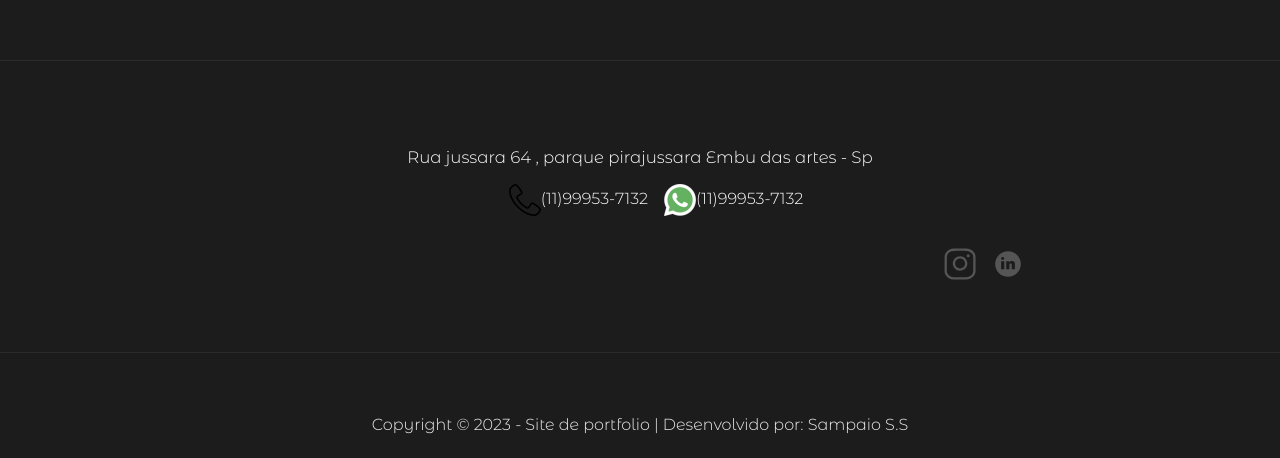
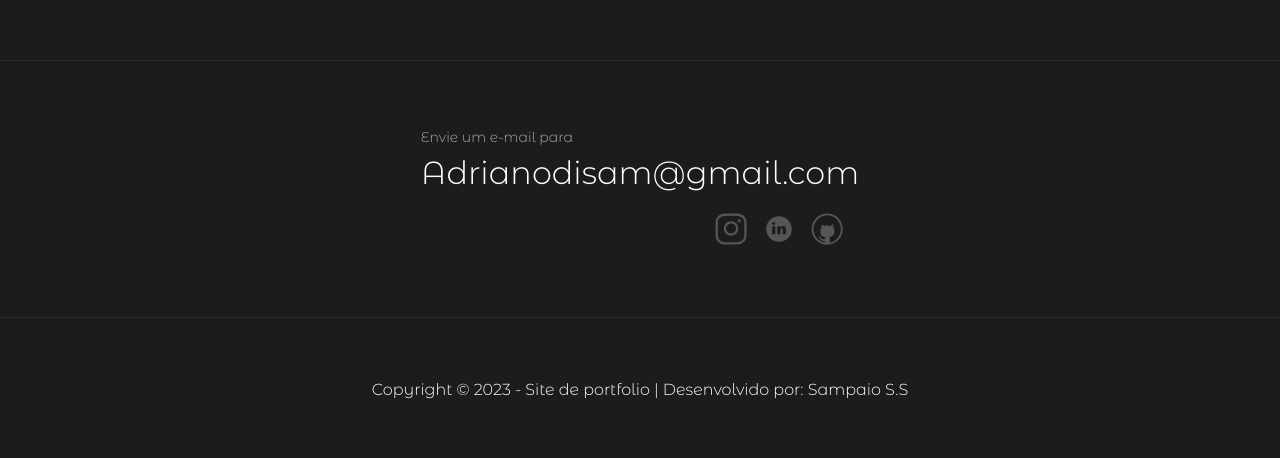
Before and after one commit to adrianodisam/NovoPortifolio, a React (Create React App) app: page / in a window 1280 px wide. Shown: the part 2339-2797 px from the top of the page. Built offline with nearby package versions, Linux system fonts and the light colour scheme.

Commit message:
mudança de layou32

```diff
--- a/src/componentes/CardContato/CardContato.js
+++ b/src/componentes/CardContato/CardContato.js
@@ -11,31 +11,9 @@ const CardContato = () => {
   return (
     <div className={Styles.Container}>
       <div>
-        <h1>
-          <br />
-          <small>Rua jussara 64 , parque pirajussara Embu das artes - Sp</small>
-        </h1>
+        <small> Envie um e-mail para</small>
+        <h1>Adrianodisam@gmail.com</h1>
       </div>
-
-      <ul>
-        {tel.map((telefone) => (
-          <li>
-            <img src={imagemTelefone} alt="Telefone" />
-            {telefone}
-          </li>
-        ))}
-        {whats.map((whatsapp) => (
-          <li>
-            <a
-              href="https://wa.me/5511999537132?text=Ol%C3%A1%21+Estou+no+site+e+gostaria+de+mais+informa%C3%A7%C3%B5es"
-              target="blank"
-            >
-              <img src={imagem} alt="Logo whatsapp" />
-              {whatsapp}
-            </a>
-          </li>
-        ))}
-      </ul>
       <RedeSociais posicao="right" />
     </div>
   );
--- a/src/componentes/CardContato/CardContato.module.css
+++ b/src/componentes/CardContato/CardContato.module.css
@@ -9,43 +9,28 @@
   font-family: 'Menu1';
   font-style: normal;
   font-weight: 300;
-  font-size: 19px;
-  line-height: 21px;
+  font-size: 2rem;
+  line-height: 3rem;
   color: var(--CorTexto);
   text-align: center;
 }
-.Container ul {
-  display: flex;
-  flex-wrap: wrap;
-  align-items: center;
-  justify-content: center;
-  width: 50rem;
+.Container small {
+  color: var(--CorFontApagada);
+  text-align: center;
 }
-.Container li {
-  color: var(--CorTexto);
-  list-style: none;
-  padding: 0.5rem;
-}
-.Container li a {
-  text-decoration: none;
-  color: var(--CorTexto);
-}
-.Container img {
-  width: 2rem;
-}
+
 .Container svg {
   fill: #555;
+}
+.Container svg:hover {
+  fill: var(--CorTexto);
 }
 
 @media only screen and (max-width: 1024px) {
   .Container {
     flex-direction: column;
   }
-  .Container ul {
-    display: flex;
-    flex-wrap: wrap;
-    align-items: center;
-    justify-content: center;
-    width: 14rem;
+  .Container h1 {
+    font-size: 1.3rem;
   }
 }
--- a/src/componentes/Navbar/Navbar.css
+++ b/src/componentes/Navbar/Navbar.css
@@ -22,13 +22,13 @@ header {
 
 nav a {
   margin: 0 1rem;
-  color: var(--textColor);
+  color: var(--CorTexto);
   text-decoration: none;
   cursor: pointer;
 }
 
 nav a:hover {
-  color: var(--ColorHover);
+  color: var(--CorFontApagada);
 }
 
 header .nav-btn {
@@ -37,10 +37,10 @@ header .nav-btn {
   background: transparent;
   border: none;
   outline: none;
-  color: var(--textColor);
   visibility: hidden;
   opacity: 0;
   font-size: 1.8rem;
+  color: var(--CorTexto);
 }
 
 header div,
--- a/src/componentes/RedeSociais/RedeSociais.js
+++ b/src/componentes/RedeSociais/RedeSociais.js
@@ -1,4 +1,5 @@
 import React from 'react';
+import SvgGitHub from '../SvgGitHub/SvgGitHub';
 import SvgInstagram from '../SvgInstagram/SvgInstagram';
 import SvgLinkedin from '../SvgLinkedin/SvgLinkedin';
 import Styles from './RedeSociais.module.css';
@@ -18,6 +19,9 @@ const RedeSociais = (props) => {
       >
         <SvgLinkedin link="https://www.linkedin.com/in/camila-santos-5853b2b7" />{' '}
       </a>
+      <a href="https://github.com/adrianodisam" target="blank">
+        <SvgGitHub />
+      </a>
     </div>
   );
 };
--- a/src/componentes/RedeSociais/RedeSociais.module.css
+++ b/src/componentes/RedeSociais/RedeSociais.module.css
@@ -10,6 +10,12 @@
   fill: #eee;
   margin-right: 1rem;
 }
+.Container svg:hover {
+  width: 2rem;
+  height: 3rem;
+  fill: var(--CorFontApagada);
+  margin-right: 1rem;
+}
 @media only screen and (max-width: 1024px) {
   .Container svg {
     width: 2rem;
--- /dev/null
+++ b/src/componentes/SvgGitHub/SvgGitHub.js
@@ -0,0 +1,13 @@
+import React from 'react';
+
+const SvgGitHub = (props) => {
+  return (
+    <svg enable-background="new 0 0 512 512" id="Layer_1" viewBox="0 0 512 512">
+      <g>
+        <path d="M258.6,507.2C120.3,507.7,6.5,392.6,9.9,251.7C13.1,117.8,124.1,7.1,262.1,8.7c136.7,1.6,249.5,115.4,246,255.8   C504.8,398,394.7,508,258.6,507.2z M230,387.7c-12.2-3.9-24.6-6.8-36-11.9c-23.2-10.4-37.9-28.4-42.6-53.7   c-3-16.4-1.8-32.9,0.2-49.3c1.8-14.5,6-28,17-38.5c0.8-0.8,0.9-3.1,0.4-4.3c-5.3-14.5-4.7-29-0.4-43.7c1.3-4.4,3.4-4.9,7.2-3.7   c10,3.1,18.1,9.1,25,16.7c3.7,4,7,8.4,10.5,12.6c20.8-13.5,80.3-13.5,102.1-0.2c4.2-4.9,8.2-10,12.7-14.7   c6.7-6.9,14.5-12.2,24-14.8c3.1-0.9,4.8-0.2,5.9,3.1c4.9,14.5,5.8,29,0,43.5c-1.1,2.9-1,4.8,1.3,7c6.9,6.6,11.1,14.9,13.3,24.2   c4.2,17.3,5.1,35,3.9,52.6c-1.3,18.9-8.4,35.5-22.3,48.8c-11.7,11.1-25.7,17.7-41.1,21.6c-5.6,1.4-11.2,2.4-17.2,3.6   c7.7,11.8,9.6,24.6,9.3,38c-0.3,14.3-0.1,28.7-0.1,43c0,1.7,0.1,3.5,0.2,5.3c91.3-16.6,183.5-107.5,173.4-233.4   C467.2,119.4,360.9,27.2,237.9,39C123,50,30.8,152.5,41.2,276.7c9.9,117.5,105.1,187.9,179.6,197.1c0-8.5,0-17,0-25.6   c-4.1,0.6-7.8,1.1-11.4,1.5c-26.8,3-48.1-9-60-32.9c-6.5-13.1-13.4-26.2-26.2-34.6c-1.4-0.9-2.2-2.6-3.4-4.1   c1.1-0.8,1.6-1.2,2.2-1.5c0.8-0.3,1.6-0.4,2.4-0.5c9-0.6,17.5,1,24.2,7.3c4.4,4.1,8.4,9,11.7,14.1c12.6,19.7,34.3,28,56.4,21.4   c3-0.9,4.7-2.2,5-5.7C222.3,403.8,224.9,394.9,230,387.7z" />
+      </g>
+    </svg>
+  );
+};
+
+export default SvgGitHub;
--- a/src/componentes/TextoRoda/TextoRoda.module.css
+++ b/src/componentes/TextoRoda/TextoRoda.module.css
@@ -4,10 +4,11 @@
   justify-content: center;
   width: 100%;
   height: 6rem;
-  color: #eee;
+  color: var(--CorTexto);
 }
 .Container span {
   display: flex;
   margin: 2rem;
   text-align: center;
+  color: var(--CorTexto);
 }
```
